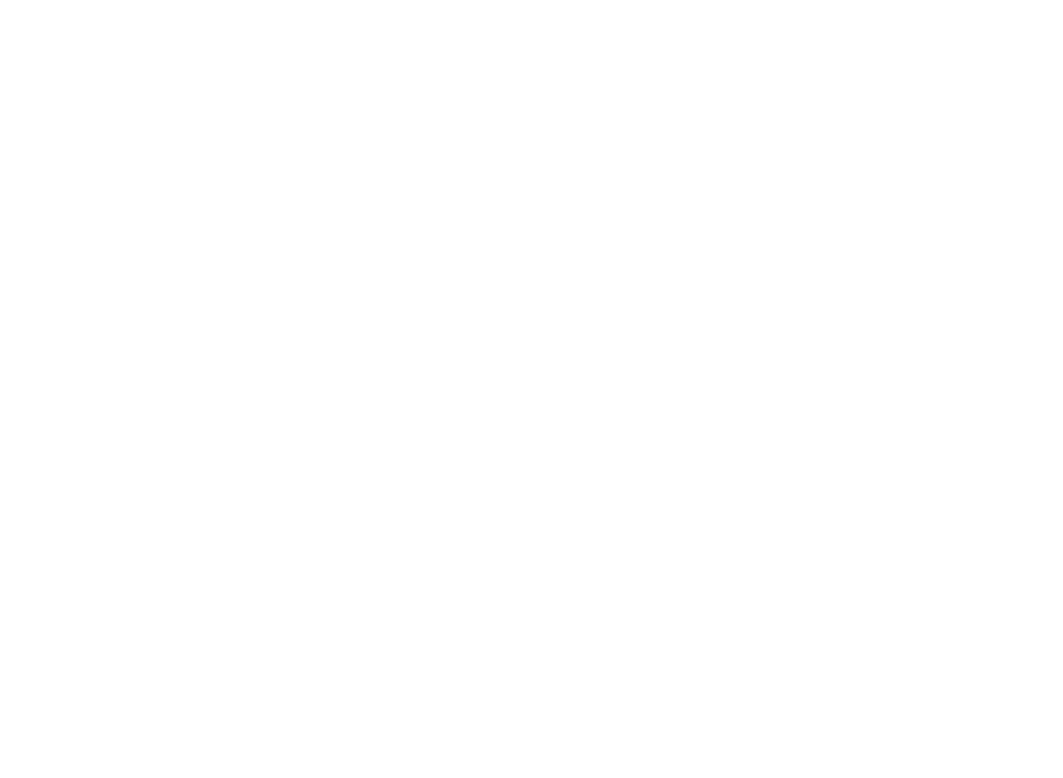
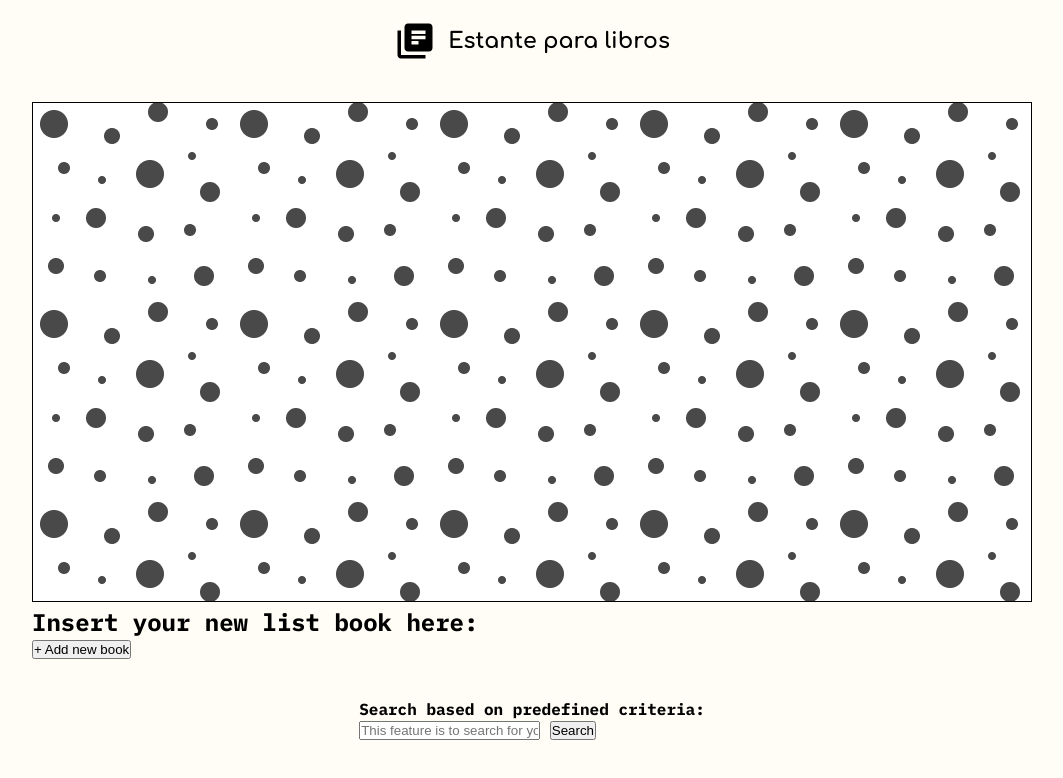
Before and after one commit to tamathecxder/bookshelf-app, a plain HTML site: page app.html in a window 1280 px wide. Shown: the whole page, without its empty margins (108-1171 px from the left). Drawn offline with Linux system fonts and the light colour scheme.

Commit message:
Make a HTML structure for app page and give it a bit style

```diff
--- a/app.html
+++ b/app.html
@@ -0,0 +1,48 @@
+<!DOCTYPE html>
+<html lang="en">
+  <head>
+    <meta charset="UTF-8" />
+    <meta http-equiv="X-UA-Compatible" content="IE=edge" />
+    <meta name="viewport" content="width=device-width, initial-scale=1.0" />
+    <title>Bookshelf App</title>
+    <link rel="stylesheet" href="./assets/css/style.css" />
+  </head>
+  <body>
+    <div class="wrapper">
+      <nav>
+        <div class="nav-content">
+          <img src="./assets/img/library-books.svg" alt="" />
+          <h2>Estante para libros</h2>
+        </div>
+      </nav>
+
+      <main id="application">
+        <section id="insert-section" class="mb-40">
+          <div class="card-insert">
+            <div class="card-head">
+              <img src="./assets/img/subtle-pattern.png" alt="pattern">
+            </div>
+            <div class="card-body">
+              <h2>Insert your new list book here:</h2>
+              <button type="button" class="button-insert">+ Add new book</button>
+            </div>
+          </div>
+        </section>
+        <section id="search-section">
+          <div class="card-search">
+            <h4>Search based on predefined criteria:</h4>
+            <div class="searchbox">
+              <input type="text" class="search-bar" name="search-bar" id="search-bar" placeholder="This feature is to search for your book ">
+              <button type="submit">Search</button>
+            </div>
+          </div>
+        </section>
+        <section id="show-section">
+
+        </section>
+      </main>
+    </div>
+
+    <script src="./assets/script/script.js"></script>
+  </body>
+</html>
--- a/assets/css/style.css
+++ b/assets/css/style.css
@@ -138,6 +138,10 @@ main #hero-image .img-content img {
   object-position: center;
 }
 
+
+
+
+
 .col-1 {width: 8.33%;}
 .col-2 {width: 16.66%;}
 .col-3 {width: 25%;}
@@ -150,3 +154,7 @@ main #hero-image .img-content img {
 .col-10 {width: 83.33%;}
 .col-11 {width: 91.66%;}
 .col-12 {width: 100%;}
+
+.mb-40 {
+  margin-bottom: 40px;
+}
```
